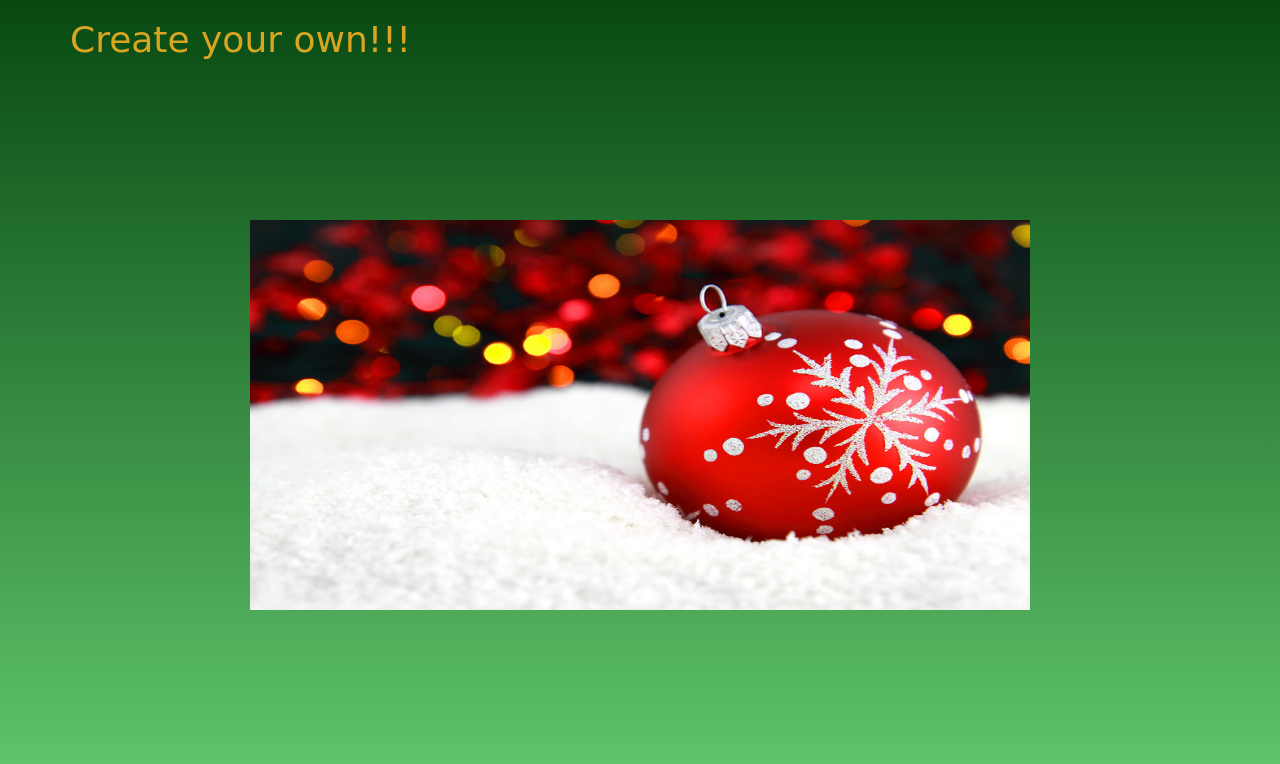
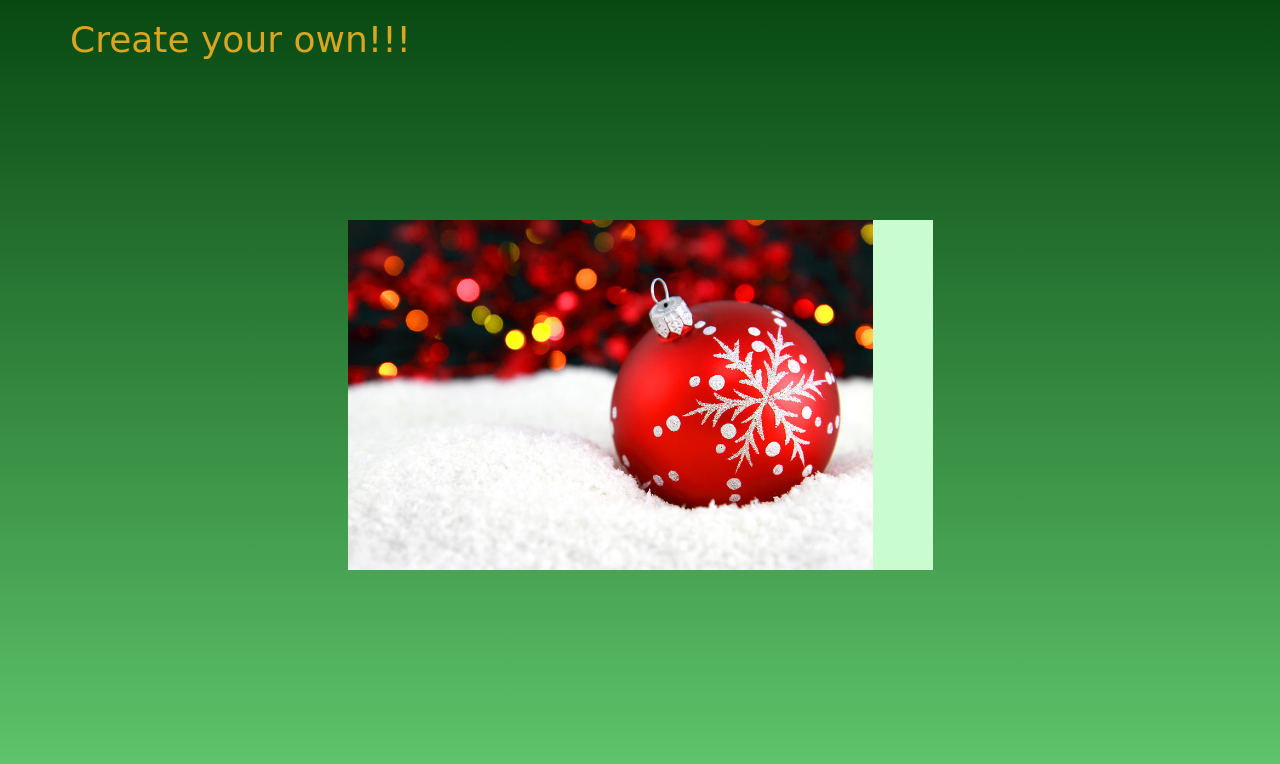
Before and after one commit to mattwhite8/holiday-card, a PHP site: page /index.html in a window 1280 px wide. Shown: the top 764 px of the page. Run offline with PHP 8.4, Linux system fonts and the light colour scheme; some web fonts are replaced.

Commit message:
finally got picture to sit over div

```diff
--- a/assets/css/style.css
+++ b/assets/css/style.css
@@ -15,27 +15,20 @@ h1, h3 {
 	position: relative;
 	background: #c9fdcf;
 	margin-top: 150px;
-	height: 390px;
+	height: 350px;
 }
 
-.inner-card-from {
+#photo-div {
+	height: 350px;
 	position: absolute;
-	bottom: 50px;
-	right: 15%;
-	z-index: 1;
-	display: none;
-}
-
-.inner-card-to {
-	position: absolute;
-	left: 20%;
-	z-index: 1;
-	display: none;
+	top: 0;
+	left: 0;
+	z-index: 10;
 }
 
 #photo {
 	width: 100%;
-	height: 390px;
+	height: 350px;
 	overflow: hidden;
 	z-index: 99;
 }
--- a/assets/js/script.js
+++ b/assets/js/script.js
@@ -3,5 +3,8 @@ var showToFrom = false;
 
 document.getElementById("photo").addEventListener("click", function() {
 	document.getElementById("photo").style.display = "none";
+});
 
-});
+// document.getElementById("show-pic").addEventListener("click", function() {
+// 	document.getElementById("photo").style.display = "";
+// });
--- a/index.html
+++ b/index.html
@@ -16,12 +16,10 @@
 		</div>
 
 		<div class="row">
-			<div class="col-md-8 col-md-offset-2 col-sm-12 center-box">
-				<div class="row">
-					<img src="assets/images/1.jpg" id="photo">
-					<div class="col-md-4 inner-card-to" id="to"><h2>To</h2></div>
-					<div class="col-md-4 inner-card-from" id="from"><h2>From</h2></div>
-				</div>
+			<div class="col-md-6 col-md-offset-3 col-sm-12 center-box" id="show-pic">
+				<div id="photo-div"><img src="assets/images/1.jpg" id="photo"></div>
+				<h2>To</h2>
+				<h2>From</h2>
 			</div>
 		</div>
 	</div>
```
